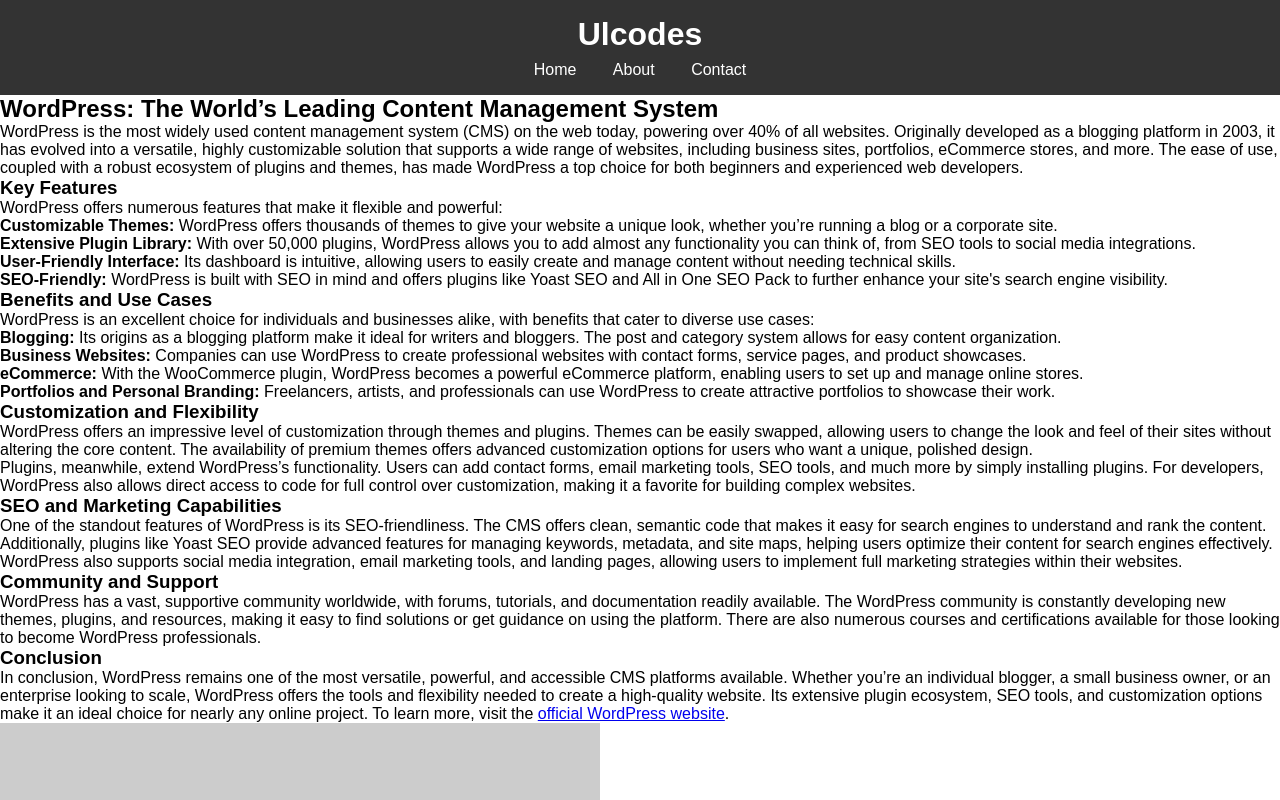
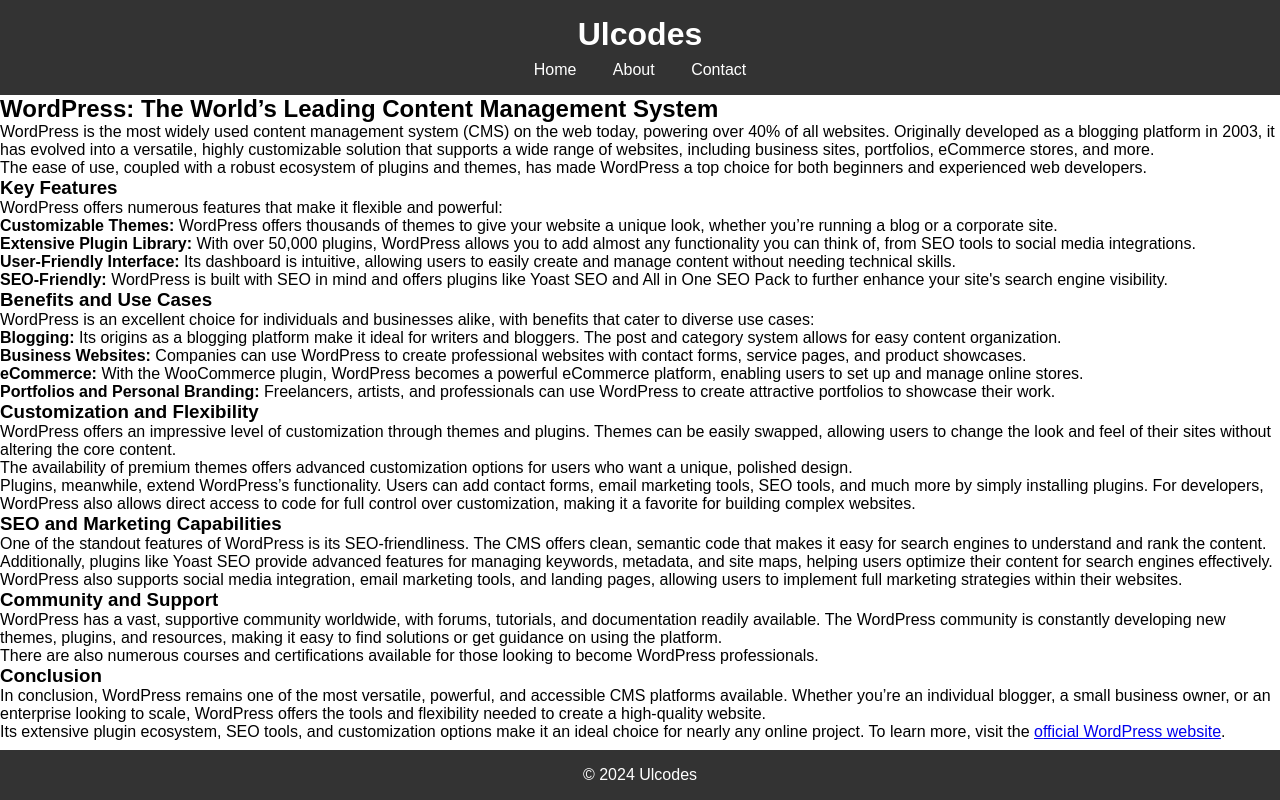
Before and after one commit to ulcodes/Host, a plain HTML site: page wordpress.html in a window 1280 px wide. Shown: the top 800 px of the page. Drawn offline with Linux system fonts and the light colour scheme; placeholder pictures from the web are drawn by us.

Commit message:
Update wordpress.html

```diff
--- a/wordpress.html
+++ b/wordpress.html
@@ -25,11 +25,14 @@
             <h2>WordPress: The World’s Leading Content Management System</h2>
 
             <!-- Introduction -->
-            <p>WordPress is the most widely used content management system (CMS) on the web today, powering over 40% of all websites. Originally developed as a blogging platform in 2003, it has evolved into a versatile, highly customizable solution that supports a wide range of websites, including business sites, portfolios, eCommerce stores, and more. The ease of use, coupled with a robust ecosystem of plugins and themes, has made WordPress a top choice for both beginners and experienced web developers.</p>
+            <p>WordPress is the most widely used content management system (CMS) on the web today, powering over 40% of all websites. Originally developed as a blogging platform in 2003, it has evolved into a versatile, highly customizable solution that supports a wide range of websites, including business sites, portfolios, eCommerce stores, and more.</p>
+
+            <p>The ease of use, coupled with a robust ecosystem of plugins and themes, has made WordPress a top choice for both beginners and experienced web developers.</p>
 
             <!-- Key Features -->
             <h3>Key Features</h3>
             <p>WordPress offers numerous features that make it flexible and powerful:</p>
+
             <ul>
                 <li><strong>Customizable Themes:</strong> WordPress offers thousands of themes to give your website a unique look, whether you’re running a blog or a corporate site.</li>
                 <li><strong>Extensive Plugin Library:</strong> With over 50,000 plugins, WordPress allows you to add almost any functionality you can think of, from SEO tools to social media integrations.</li>
@@ -40,6 +43,7 @@
             <!-- Benefits and Use Cases -->
             <h3>Benefits and Use Cases</h3>
             <p>WordPress is an excellent choice for individuals and businesses alike, with benefits that cater to diverse use cases:</p>
+
             <ul>
                 <li><strong>Blogging:</strong> Its origins as a blogging platform make it ideal for writers and bloggers. The post and category system allows for easy content organization.</li>
                 <li><strong>Business Websites:</strong> Companies can use WordPress to create professional websites with contact forms, service pages, and product showcases.</li>
@@ -49,31 +53,36 @@
 
             <!-- Customization and Flexibility -->
             <h3>Customization and Flexibility</h3>
-            <p>WordPress offers an impressive level of customization through themes and plugins. Themes can be easily swapped, allowing users to change the look and feel of their sites without altering the core content. The availability of premium themes offers advanced customization options for users who want a unique, polished design.</p>
+            <p>WordPress offers an impressive level of customization through themes and plugins. Themes can be easily swapped, allowing users to change the look and feel of their sites without altering the core content.</p>
+
+            <p>The availability of premium themes offers advanced customization options for users who want a unique, polished design.</p>
+
             <p>Plugins, meanwhile, extend WordPress’s functionality. Users can add contact forms, email marketing tools, SEO tools, and much more by simply installing plugins. For developers, WordPress also allows direct access to code for full control over customization, making it a favorite for building complex websites.</p>
 
             <!-- SEO and Marketing Capabilities -->
             <h3>SEO and Marketing Capabilities</h3>
             <p>One of the standout features of WordPress is its SEO-friendliness. The CMS offers clean, semantic code that makes it easy for search engines to understand and rank the content. Additionally, plugins like Yoast SEO provide advanced features for managing keywords, metadata, and site maps, helping users optimize their content for search engines effectively.</p>
+
             <p>WordPress also supports social media integration, email marketing tools, and landing pages, allowing users to implement full marketing strategies within their websites.</p>
 
             <!-- Community and Support -->
             <h3>Community and Support</h3>
-            <p>WordPress has a vast, supportive community worldwide, with forums, tutorials, and documentation readily available. The WordPress community is constantly developing new themes, plugins, and resources, making it easy to find solutions or get guidance on using the platform. There are also numerous courses and certifications available for those looking to become WordPress professionals.</p>
+            <p>WordPress has a vast, supportive community worldwide, with forums, tutorials, and documentation readily available. The WordPress community is constantly developing new themes, plugins, and resources, making it easy to find solutions or get guidance on using the platform.</p>
+
+            <p>There are also numerous courses and certifications available for those looking to become WordPress professionals.</p>
 
             <!-- Conclusion -->
             <h3>Conclusion</h3>
-            <p>In conclusion, WordPress remains one of the most versatile, powerful, and accessible CMS platforms available. Whether you’re an individual blogger, a small business owner, or an enterprise looking to scale, WordPress offers the tools and flexibility needed to create a high-quality website. Its extensive plugin ecosystem, SEO tools, and customization options make it an ideal choice for nearly any online project. To learn more, visit the <a href="https://wordpress.org" target="_blank">official WordPress website</a>.</p>
+            <p>In conclusion, WordPress remains one of the most versatile, powerful, and accessible CMS platforms available. Whether you’re an individual blogger, a small business owner, or an enterprise looking to scale, WordPress offers the tools and flexibility needed to create a high-quality website.</p>
 
-            <img src="https://via.placeholder.com/600x400" alt="WordPress logo or related image">
+            <p>Its extensive plugin ecosystem, SEO tools, and customization options make it an ideal choice for nearly any online project. To learn more, visit the <a href="https://wordpress.org" target="_blank">official WordPress website</a>.</p>
 
-            <p>Date Published: 2024-11-01</p>
         </article>
     </main>
 
     <!-- Footer -->
     <footer>
-        <p>&copy; 2024 My Blog</p>
+        <p>&copy; 2024 Ulcodes</p>
     </footer>
 </body>
 </html>
```
